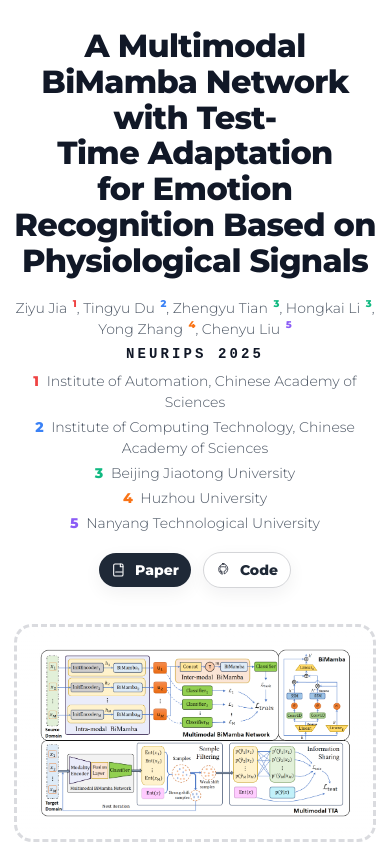
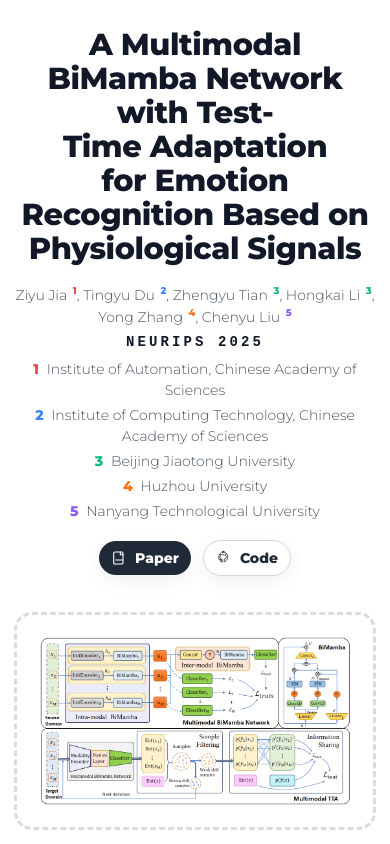
Before and after one commit to TianZhengyu/TianZhengyu.github.io, a plain HTML site: page index.html in a window 390 px wide. Shown: the top 844 px of the page. Drawn offline with Linux system fonts and the light colour scheme.

Commit message:
Update index.html

```diff
--- a/index.html
+++ b/index.html
@@ -38,13 +38,13 @@
       width:100%;
     }
 
-    /* ====== 标题：强制桌面端两行 ====== */
+    /* ====== 标题：桌面端两行 + 缩小字号避免溢出 ====== */
     h1.paper-title{
       margin:0 auto 18px;
       font-weight:800;
-      line-height:1.08;
-      letter-spacing:-0.02em;
-      font-size:clamp(26px,6vw,52px);
+      line-height:1.1;
+      letter-spacing:-0.015em;
+      font-size:clamp(22px,4.8vw,44px);
       color:var(--text);
       max-width:1100px;
       text-wrap:balance;
@@ -56,7 +56,6 @@
       white-space:nowrap;
     }
     @media (max-width: 980px){
-      /* 小屏时允许第一行自动换行，否则会溢出 */
       .title-line.nowrap{
         white-space:normal;
       }
@@ -404,7 +403,7 @@
         padding:28px 14px;
       }
       h1.paper-title{
-        font-size:clamp(22px,8.2vw,34px);
+        font-size:clamp(20px,7.8vw,32px);
         line-height:1.12;
       }
       .authors{
```
